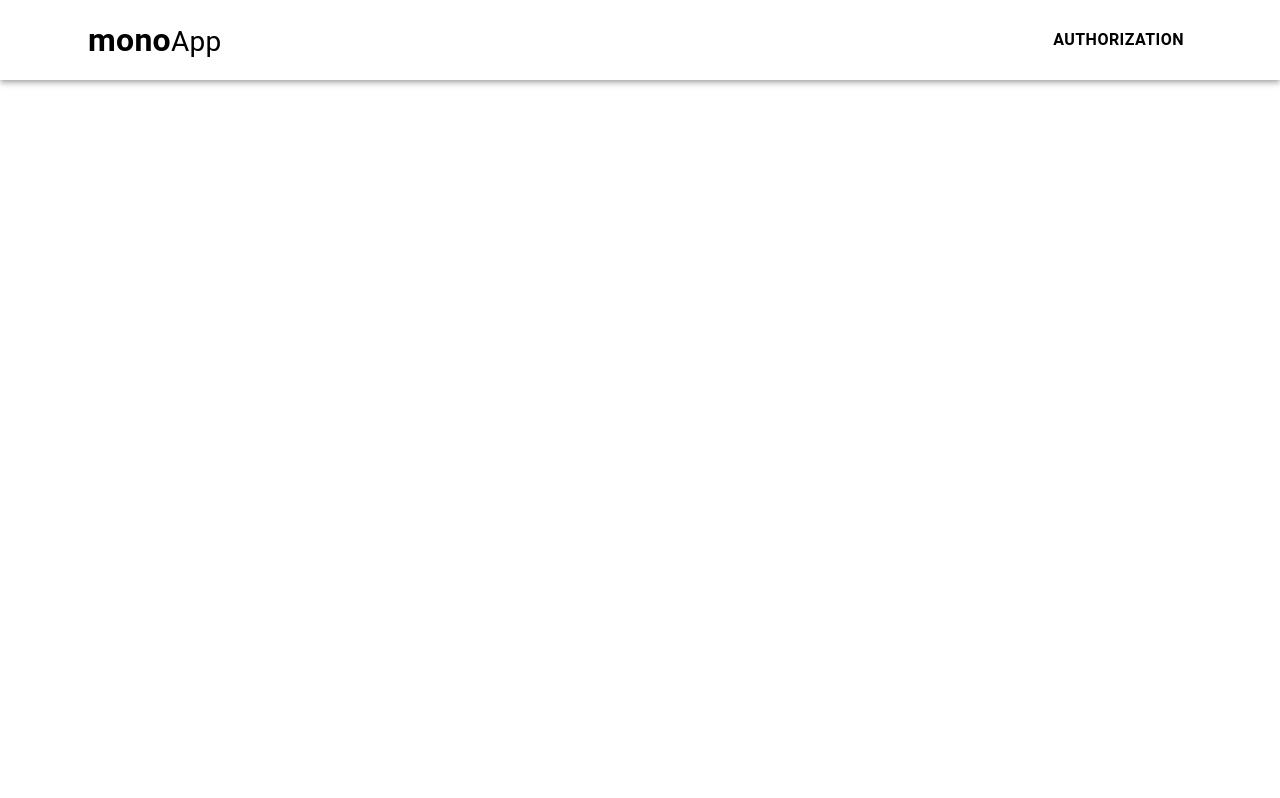
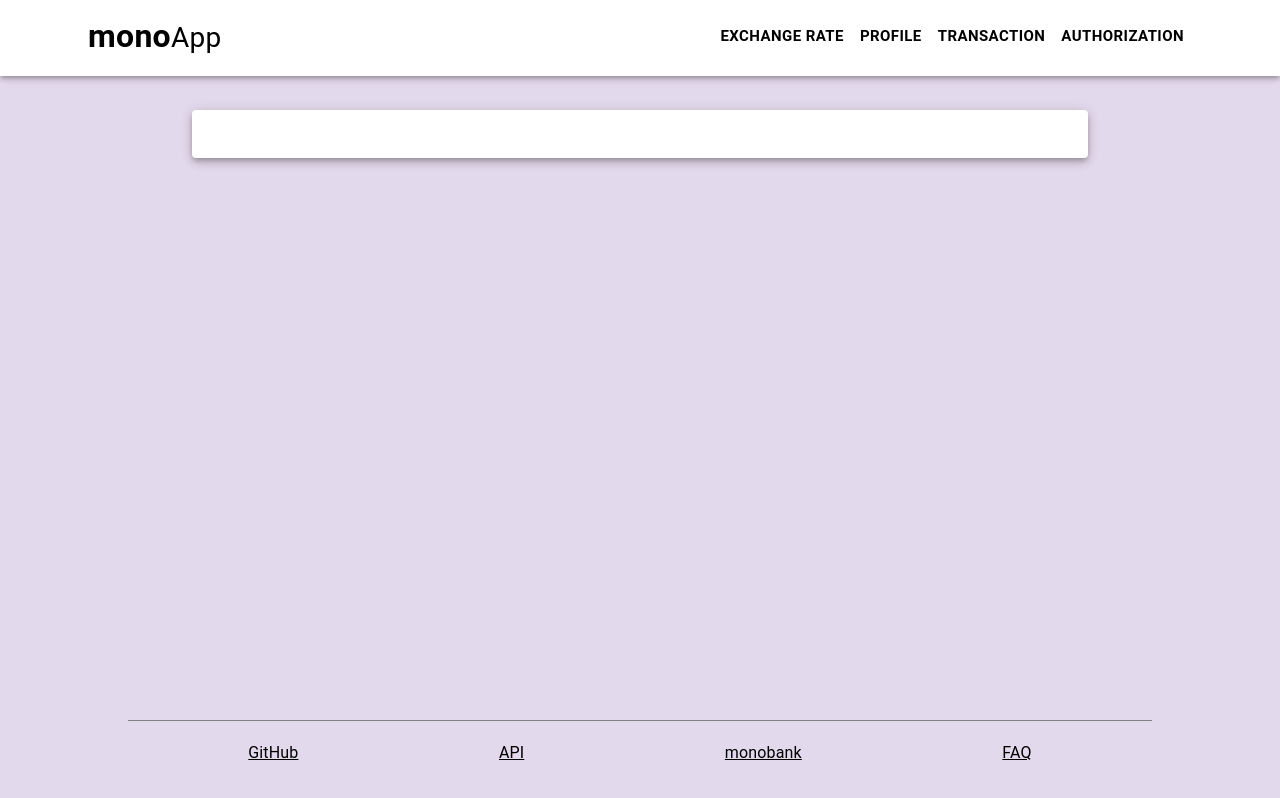
Before and after one commit to SmorzhaniukCinis/mono-app, a React (Create React App) app: page / in a window 1280 px wide. Built offline with nearby package versions, Linux system fonts and the light colour scheme.

Commit message:
update surface

```diff
--- a/package.json
+++ b/package.json
@@ -11,6 +11,7 @@
     "react": "^18.2.0",
     "react-dom": "^18.2.0",
     "react-redux": "^8.0.4",
+    "react-router-dom": "^6.10.0",
     "react-scripts": "5.0.1",
     "redux-saga": "^1.2.1",
     "typescript": "^4.8.4",
--- a/src/App.tsx
+++ b/src/App.tsx
@@ -1,12 +1,17 @@
 import React from 'react';
-import Header from "./components/Surface/Header";
+import Header from "./components/Surface/Header/Header";
+import Footer from "./components/Surface/Footer";
+import Container from "./components/Surface/Container";
+import Box from "@mui/material/Box";
 
 function App(): JSX.Element {
 
     return (
-        <div className="App">
+        <Box sx={{backgroundColor: 'secondary.main'}}>
           <Header/>
-        </div>
+          <Container/>
+          <Footer/>
+        </Box>
     );
 }
 
--- /dev/null
+++ b/src/components/Surface/Container.tsx
@@ -0,0 +1,19 @@
+import React from "react";
+import Box from "@mui/material/Box";
+import { Paper } from "@mui/material";
+import { Outlet } from "react-router-dom";
+
+
+const Container: React.FC = () => {
+  return (
+    <Box minHeight="80vh">
+      <Box  sx={{padding: {xs: '0 5%', md: '30px 15%'}}}>
+        <Paper elevation={5} sx={{p: {xs: 1, md: 3}}}>
+          <Outlet/>
+        </Paper>
+      </Box>
+    </Box>
+  );
+};
+
+export default Container;
--- /dev/null
+++ b/src/components/Surface/Footer.tsx
@@ -0,0 +1,47 @@
+import React from "react";
+import Box from "@mui/material/Box";
+import Typography from "@mui/material/Typography";
+import { Link } from "react-router-dom";
+
+const footerLinks = [
+  {
+    name: "GitHub",
+    link: "https://github.com/SmorzhaniukCinis"
+  },
+  {
+    name: "API",
+    link: "https://api.monobank.ua/docs/"
+  },
+  {
+    name: "monobank",
+    link: "https://www.monobank.ua/?lang=uk"
+  },
+  {
+    name: "FAQ",
+    link: "https://uk.wikipedia.org/wiki/FAQ"
+  }
+];
+const Footer: React.FC = () => {
+  return (
+    <Box height="10vh" sx={{ backgroundColor: "secondary.main" }}>
+      <Box sx={{
+        borderTop: "1px solid gray",
+        m: "0 10%",
+        p: "20px",
+        display: "flex",
+        justifyContent: "space-around"
+      }}>
+        {
+          footerLinks.map((i, index) =>
+            <Typography key={index}>
+              <Link style={{ color: "black" }} target="_blank" to={i.link}>
+                {i.name}
+              </Link>
+            </Typography>)
+        }
+      </Box>
+    </Box>
+  );
+};
+
+export default Footer;
--- a/src/components/Surface/Header.tsx
+++ /dev/null
@@ -1,24 +0,0 @@
-import React from "react";
-import AppBar from "@mui/material/AppBar";
-import Box from "@mui/material/Box";
-import Toolbar from "@mui/material/Toolbar";
-import Typography from "@mui/material/Typography";
-import Button from "@mui/material/Button";
-
-const Header:React.FC = () => {
-    return (
-        <Box sx={{ flexGrow: 1 }}>
-            <AppBar position="static" sx={{pl: '5%', pr: '5%', pt: 1, pb: 1}} color='inherit'>
-                <Toolbar>
-                    <Typography sx={{ flexGrow: 1}}>
-                        <Typography sx={{fontSize: 32, fontWeight: 'bold'}} component='span'>mono</Typography>
-                        <Typography sx={{fontSize: 28}} component='span'>App</Typography>
-                    </Typography>
-                    <Button sx={{fontSize: 16, fontWeight: 'bold'}} color="inherit">Authorization</Button>
-                </Toolbar>
-            </AppBar>
-        </Box>
-    );
-};
-
-export default Header;
--- /dev/null
+++ b/src/components/Surface/Header/FullNav.tsx
@@ -0,0 +1,50 @@
+import React from "react";
+import Button from "@mui/material/Button";
+import { Menu, MenuItem } from "@mui/material";
+import Box from "@mui/material/Box";
+
+const FullNav: React.FC = () => {
+
+  const [anchorEl, setAnchorEl] = React.useState<null | HTMLElement>(null);
+  const open = Boolean(anchorEl);
+  const handleClick = (event: React.MouseEvent<HTMLButtonElement>): void => {
+    setAnchorEl(event.currentTarget);
+  };
+  const handleClose = (): void => {
+    setAnchorEl(null);
+  };
+
+  return (
+    <Box display={{ xs: "none", md: "block" }}>
+      <Button sx={{ fontSize: 15, fontWeight: "bold" }} color="inherit">
+        Exchange rate
+      </Button>
+      <Button sx={{ fontSize: 15, fontWeight: "bold" }} color="inherit"
+              id="basic-button"
+              aria-controls={open ? "basic-menu" : undefined}
+              aria-haspopup="true"
+              aria-expanded={open ? "true" : undefined}
+              onClick={handleClick}
+      >
+        Profile
+      </Button>
+      <Menu id="basic-menu"
+            anchorEl={anchorEl}
+            open={open}
+            onClose={handleClose}
+            MenuListProps={{ "aria-labelledby": "basic-button" }}
+      >
+        <MenuItem onClick={handleClose}>Information</MenuItem>
+        <MenuItem onClick={handleClose}>Account</MenuItem>
+        <MenuItem onClick={handleClose}>Jars</MenuItem>
+      </Menu>
+      <Button sx={{ fontSize: 15, fontWeight: "bold" }} color="inherit">
+        Transaction
+      </Button>
+      <Button sx={{ fontSize: 15, fontWeight: "bold" }} color="inherit">
+        Authorization
+      </Button>
+    </Box>
+  );
+};
+export default FullNav;
--- /dev/null
+++ b/src/components/Surface/Header/Header.tsx
@@ -0,0 +1,28 @@
+import React from "react";
+import AppBar from "@mui/material/AppBar";
+import Box from "@mui/material/Box";
+import Toolbar from "@mui/material/Toolbar";
+import Typography from "@mui/material/Typography";
+import FullNav from "./FullNav";
+import HideNav from "./HideNav";
+
+
+const Header: React.FC = () => {
+
+  return (
+    <Box sx={{ flexGrow: 1, height: "10vh" }}>
+      <AppBar sx={{ pl: { xs: "0", md: "5%" }, pr: { xs: "0", md: "5%" }, pt: 0.5, pb: 1 }} color="inherit">
+        <Toolbar>
+          <Typography sx={{ flexGrow: 1 }}>
+            <Typography sx={{ fontSize: 32, fontWeight: "bold" }} component="span">mono</Typography>
+            <Typography sx={{ fontSize: 28 }} component="span">App</Typography>
+          </Typography>
+          <FullNav/>
+          <HideNav/>
+        </Toolbar>
+      </AppBar>
+    </Box>
+  );
+};
+
+export default Header;
--- /dev/null
+++ b/src/components/Surface/Header/HideNav.tsx
@@ -0,0 +1,54 @@
+import React from "react";
+import { IconButton, Menu, MenuItem } from "@mui/material";
+import MenuIcon from "@mui/icons-material/Menu";
+import Typography from "@mui/material/Typography";
+import Box from "@mui/material/Box";
+// @ts-expect-error
+import s from './test.module.css'
+
+const HideNav:React.FC = () => {
+
+  const [anchorElNav, setAnchorElNav] = React.useState<null | HTMLElement>(null);
+
+  const handleOpenNavMenu = (event: React.MouseEvent<HTMLElement>): void => {
+    setAnchorElNav(event.currentTarget);
+  };
+  const handleCloseNavMenu = (): void => {
+    setAnchorElNav(null);
+  };
+
+  return (
+    <Box display={{ xs: "block", md: "none" }}>
+      <IconButton onClick={handleOpenNavMenu} color="inherit">
+        <MenuIcon sx={{ fontSize: 35 }} />
+      </IconButton>
+
+      <Menu anchorEl={anchorElNav} open={Boolean(anchorElNav)} onClose={handleCloseNavMenu}>
+        <MenuItem onClick={handleCloseNavMenu}>
+          <Typography textAlign="center" sx={{ fontWeight: "bold" }}>Exchange rate</Typography>
+        </MenuItem>
+        <MenuItem className={s.container}>
+          <Typography textAlign="center" component='span' sx={{ fontWeight: "bold", outline: 'none', }}>Profile</Typography>
+          <Box className={s.variant} sx={{display: 'none', position: 'absolute', zIndex: 1}}>
+            <Typography sx={style}>1</Typography>
+            <Typography sx={style}>2</Typography>
+            <Typography sx={style}>3</Typography>
+          </Box>
+        </MenuItem>
+        <MenuItem onClick={handleCloseNavMenu}>
+          <Typography textAlign="center" sx={{ fontWeight: "bold" }}>Transaction</Typography>
+        </MenuItem>
+        <MenuItem onClick={handleCloseNavMenu}>
+          <Typography textAlign="center" sx={{ fontWeight: "bold" }}>Authorization</Typography>
+        </MenuItem>
+      </Menu>
+    </Box>
+  );
+};
+
+const style = {
+  float: 'none',
+  display: 'block'
+}
+
+export default HideNav;
--- /dev/null
+++ b/src/components/Surface/Header/test.module.css
@@ -0,0 +1,11 @@
+.container {
+    overflow: hidden;
+}
+.variant {
+    display: none;
+    position: absolute;
+    z-index: 1
+}
+.dropdown:hover .dropdown-content {
+    display: block;
+}
--- a/src/index.tsx
+++ b/src/index.tsx
@@ -1,10 +1,11 @@
-import React from 'react';
-import ReactDOM from 'react-dom/client';
-import { Provider } from 'react-redux';
-import './index.css';
-import App from './App';
-import { store } from './redux/store';
+import React from "react";
+import ReactDOM from "react-dom/client";
+import { Provider } from "react-redux";
+import "./index.css";
+import App from "./App";
+import { store } from "./redux/store";
 import { createTheme, ThemeProvider } from "@mui/material";
+import { createBrowserRouter, Outlet, RouterProvider } from "react-router-dom";
 
 const theme = createTheme({
   palette: {
@@ -12,10 +13,47 @@ const theme = createTheme({
       main: '#ffffff',
     },
     secondary: {
-      main: '#dfcee9',
+      main: '#e3d9ec',
     },
   },
 });
+
+const router = createBrowserRouter([
+  {
+    path: "/",
+    element: <App/>,
+    children: [
+      {
+        path: "exchange",
+        element: <div>exchange</div>,
+      },
+      {
+        path: "profile",
+        element: <div><Outlet/></div>,
+        children: [
+          {
+            path: 'test',
+            index: true,
+            element: <div>test</div>
+          },
+          {
+            path: 'test2',
+            index: true,
+            element: <div>test2</div>
+          }
+        ]
+      },
+      {
+        path: "transaction",
+        element: <div>transaction</div>,
+      },
+      {
+        path: "authorization",
+        element: <div>authorization</div>,
+      },
+    ],
+  }
+]);
 
 const root = ReactDOM.createRoot(
   document.getElementById('root') as HTMLElement
@@ -24,7 +62,7 @@ root.render(
   <React.StrictMode>
     <Provider store={store}>
       <ThemeProvider theme={theme}>
-        <App />
+        <RouterProvider router={router}/>
       </ThemeProvider>
     </Provider>
   </React.StrictMode>
```
Also changed, not shown: 1 other file (tests, documents, lock files or other folders).
